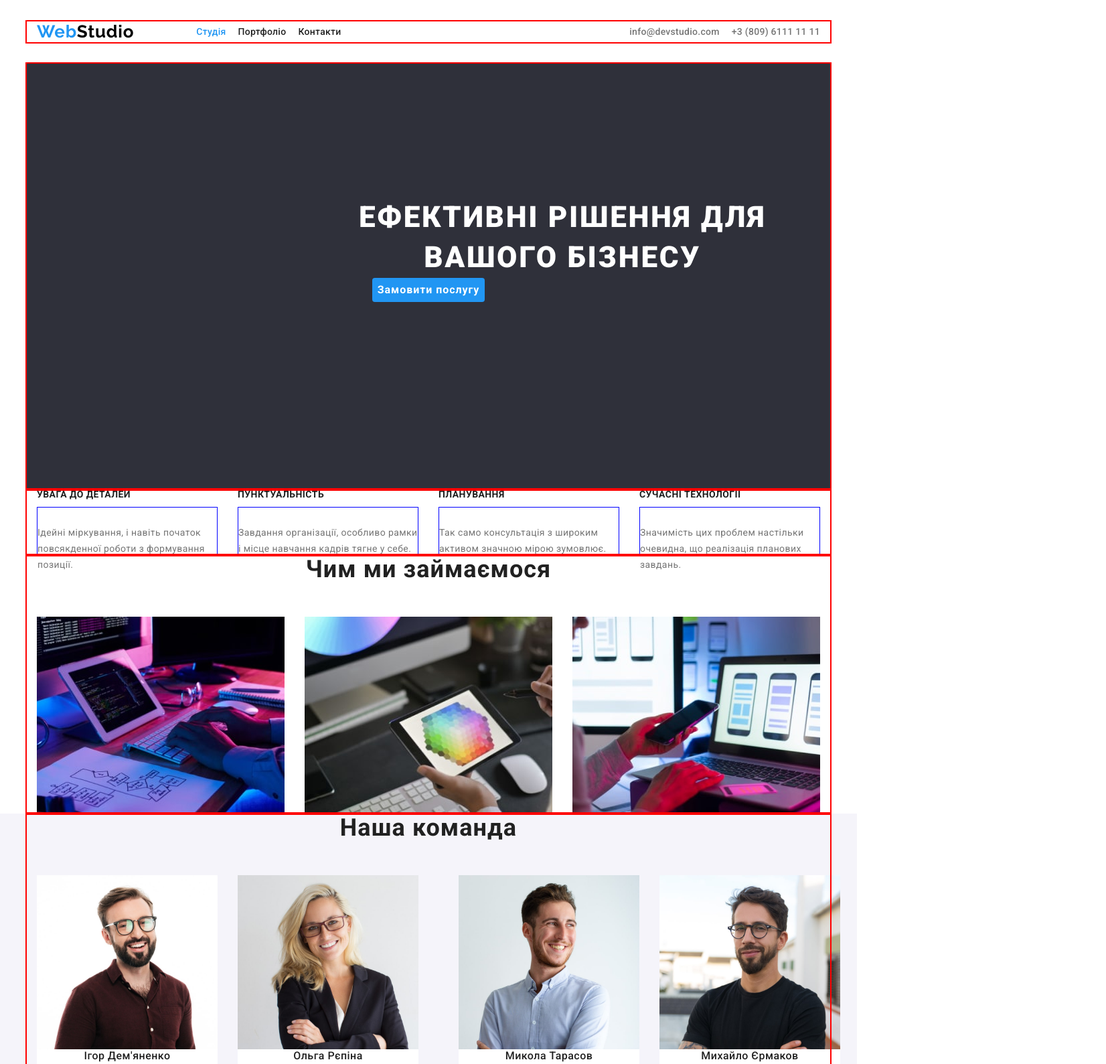
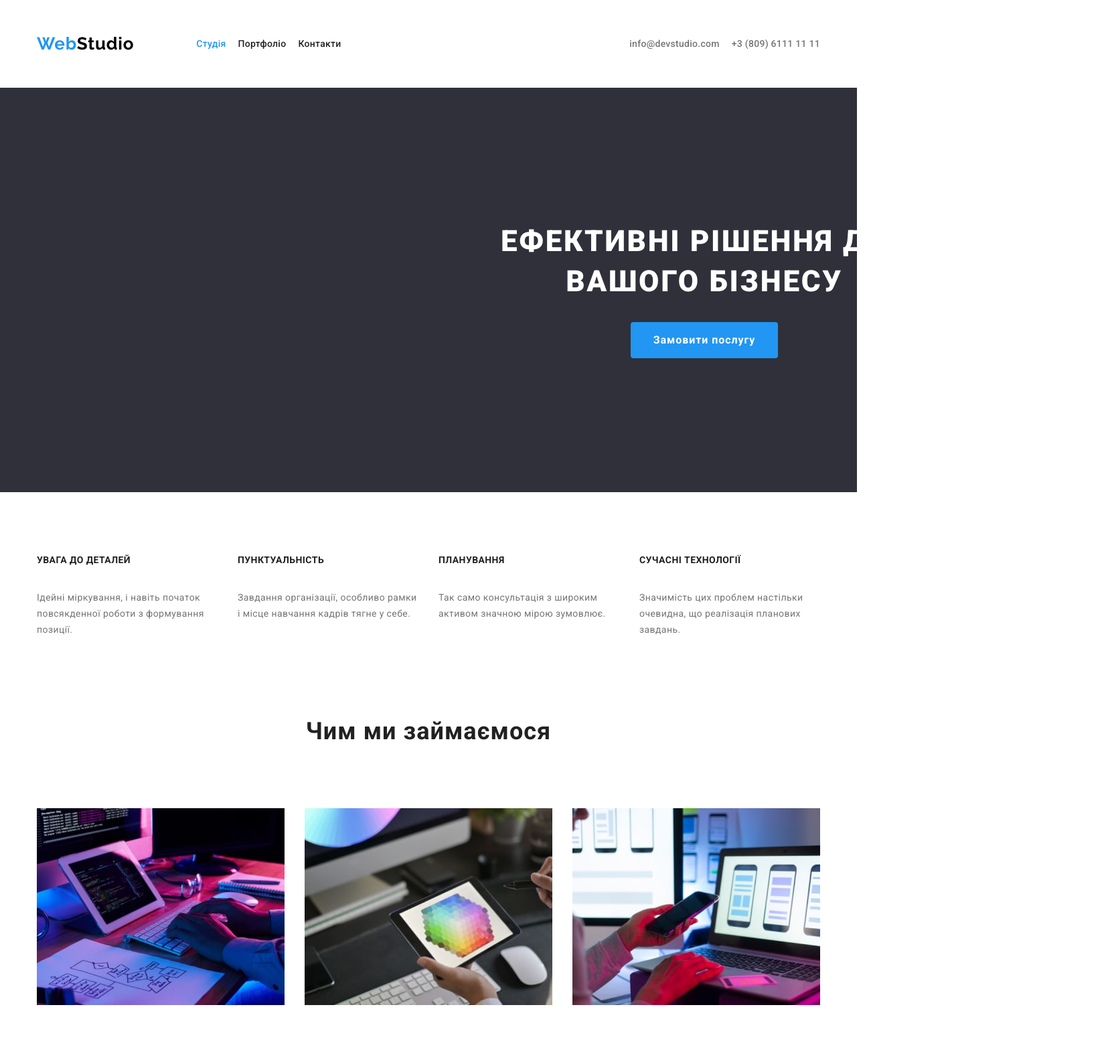
Before and after one commit to SvitlanaDy/goit-markup-hw-03, a plain HTML site: page index.html in a window 1280 px wide. Shown: the top 1589 px of the page at 67% size, 1652 px wide, since content can reach past the window. Drawn offline with nearby package versions, Linux system fonts and the light colour scheme.

Commit message:
hw3-for-check

```diff
--- a/css/styles.css
+++ b/css/styles.css
@@ -21,9 +21,9 @@ body {
 }
 .header {
     background: var(--main-white-color);
-    padding-top: 32px;
-    padding-bottom: 32px;
-    border-box: 1px  var(--btn-cover-color);
+    padding-top: 24px;
+    padding-bottom: 25px;
+
 
 }
 .list{
@@ -60,6 +60,8 @@ button {
 
   img {
     display: block;
+    max-width: 100%;
+    height: auto;
   }
 
   a {
@@ -68,14 +70,16 @@ button {
   }
 /*------------------------Header---------------*/
 
-
+.section {
+    padding-top: 94px;
+    padding-bottom: 94px;}
  /*-----Creating main container*/
 
  .container {
     width: 1200px;
     padding-left: 15px;
     padding-right: 15px;
-    outline: 2px solid red;
+
     margin:0 auto;
 }
 
@@ -117,6 +121,7 @@ button {
 .header-container{
    display:flex;
    align-items: center;
+   border-bottom: 1px #ECECEC;
 }
 
 .header-adress{
@@ -130,7 +135,11 @@ button {
     gap: 18px;
 }
 
-.header-item{}
+.header-item{
+    display: block;
+    padding-top: 32px;
+    padding-bottom: 32px;}
+
 .header-link{
 font-weight: 500;
 font-size: 14px;
@@ -141,12 +150,16 @@ padding-top: 24px;
 padding-bottom: 25px;
 }
 
+
+
 .header-email{
 font-weight: 500;
 font-size: 14px;
 line-height:var(--typical-line-height);
 letter-spacing: 0.02em;
 color: var(--Main-text-color);
+padding-top: 24px;
+padding-bottom: 25px;
 }
 
 .header-tel{
@@ -155,14 +168,21 @@ font-size: 14px;
 line-height: var(--typical-line-height);
 letter-spacing: 0.02em;
 color: var(--Main-text-color);
+padding-top: 24px;
+padding-bottom: 25px;
 }
 
 /* ------------------HERO---------------------- */
 .hero{
-
-    display: block;
-    margin-left:auto;
-    margin-right:auto;
+    display:block;
+    text-align: center;
+    background: var(--main-background-color);
+    margin-left: auto;
+    margin-right: auto;
+    padding-top: 200px;
+    padding-bottom: 200px;
+    padding-left: 452px;
+    padding-right: 452px;
 
 
 }
@@ -175,27 +195,18 @@ text-align: center;
     letter-spacing: 0.06em;
     text-transform: uppercase;
     color: var(--main-white-color);
-
-min-width: 696px;
-
-
-
+    max-width: 696px;
+    margin: 0 auto;
+    margin-bottom: 30px;
     }
 
-
-
-
-.hero-container{
-    background: var(--main-background-color);
-    flex-grow:0;
+.title{
+    font-weight: 700;
+    font-size: 36px;
+    line-height: 1.17;
     text-align: center;
-    padding-top: 200px;
-    padding-bottom: 280px;
-    padding-left: 452px;
-    padding-right: 452px;
-
-
-}
+    letter-spacing: 0.03em;
+    color: var(--main-title-color);}
 
 
 .hero-btn{
@@ -211,7 +222,7 @@ min-width: 696px;
     border-color: transparent;
     border-radius: 4px;
    box-sizing: border-box;
-
+   padding:10px 32px;
 
 }
 
@@ -220,7 +231,9 @@ min-width: 696px;
     height: 50px;
     padding: 350px 692px 200px 692px;
     margin:0 auto;
-    display:block;
+    display:flex;
+    justify-content: center;
+    min-width: 216px;
 
     background-color:rgba(0, 0, 0, 0.15);
 
@@ -231,23 +244,22 @@ min-width: 696px;
 .hero-btn:focus{
     background-color: var(--btn-cover-color);
 }
-.title{
-font-weight: 700;
-font-size: 36px;
-line-height: 1.17;
-text-align: center;
-letter-spacing: 0.03em;
-color: var(--main-title-color);
 
-}
+
+
 /*----------------------- Adventages ------------------*/
 
 .adventages{
 
+
+
 }
 .adventages-list{
+
     display:flex;
     justify-content:center;
+    padding-top: 94px;
+    padding-bottom: 94px;
 
 
 }
@@ -277,12 +289,12 @@ font-size: 14px;
 line-height: 1.71;
 letter-spacing: 0.03em;
 color: var(--Main-text-color);
-border:1px solid blue;
+
 
 }
 .adventages-text{
 min-width: 270px;
-height: 72px;
+
 padding-top:26px;
 padding-bottom:24px;
 margin-top: 10px;
@@ -290,14 +302,17 @@ margin-top: 10px;
 /* ----------------What we do----------------------- */
 .what-we-do{
 
+
 }
 .what-we-do-title{
-    margin-bottom: 50px;
+
 }
 
 .what-we-do-list{
     display: flex;
     gap:30px;
+    padding-top: 94px;
+    padding-bottom: 94px;
 }
 
 .what-we-do-item{
@@ -319,7 +334,8 @@ margin-top: 10px;
 .team-list{
     display: flex;
     gap:30px;
-
+    padding-top: 94px;
+    padding-bottom: 94px;
 
 }
 .team-item{
@@ -386,9 +402,10 @@ color: var(--Main-text-color);
     justify-content:center;
     gap:8px;
     min-width: 575px;
+    margin-bottom: 54px;
 }
 .examples-items{
-
+    border:1px ;
 }
 
 .about-button-examples{
@@ -414,10 +431,7 @@ padding:6px 22px;
  cursor: pointer;
  }
 
-.examples-list{
-    margin-top: 94px;
-    margin-bottom:50px;
-}
+
 
 .examples-list{
     display:flex;
@@ -452,6 +466,13 @@ color: var(--Main-text-color);
 
 .footer-logo{
 font-style: normal;
+
+
+}
+.footer .footer-logo{
+    padding-top: 60px;;
+    padding-bottom: 161px;
+
 }
 .footer-logo-web{
 color: var(--logoweb-color);
@@ -499,3 +520,14 @@ color: var(--main-footer-adress-color);
   .footer-tel:focus{
    color:  var(--main-hover-color);
   }
+  .footer-container{
+    padding-top:111px;
+        padding-bottom: 60px;
+  }
+    .footer-adress{
+        display:block;
+        gap: 18px;
+        margin-top:20px;
+        min-width: 231px;
+
+  }
--- a/index.html
+++ b/index.html
@@ -42,14 +42,13 @@
     <main>
       <!--Hero-->
         <section class="hero">
-          <div class= "container hero-container">
-
+    <div class=" container ">
           <h1 class="hero-title">
            Ефективні рішення для вашого бізнесу
           </h1>
           <button type=button class="hero-btn">Замовити послугу</button>
+        </div>
 
-        </div>
         </section>
       <!--Переваги-->
       <section class="adventages">
@@ -155,7 +154,7 @@
     </main>
     <!--Футер адреса контакти-->
     <footer class="footer" >
-      <div class=container>
+      <div class="container footer-container">
       <a class="footer-logo logo link" href="#"><span class="footer-logo-web">Web</span><span class="footer-logo-studio">Studio</span></a>
       <address class="footer-adress">
         <ul class="footer-adress-list list">
```
Also changed, not shown: portfolio.html (+1 -1 lines). Lines whose indentation alone changed are shown as unchanged.
